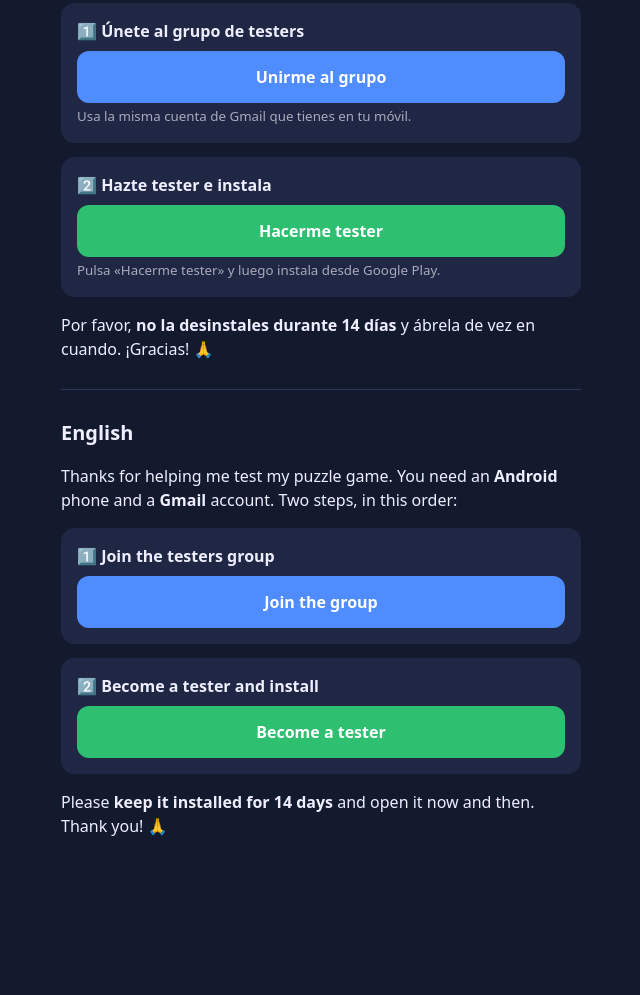
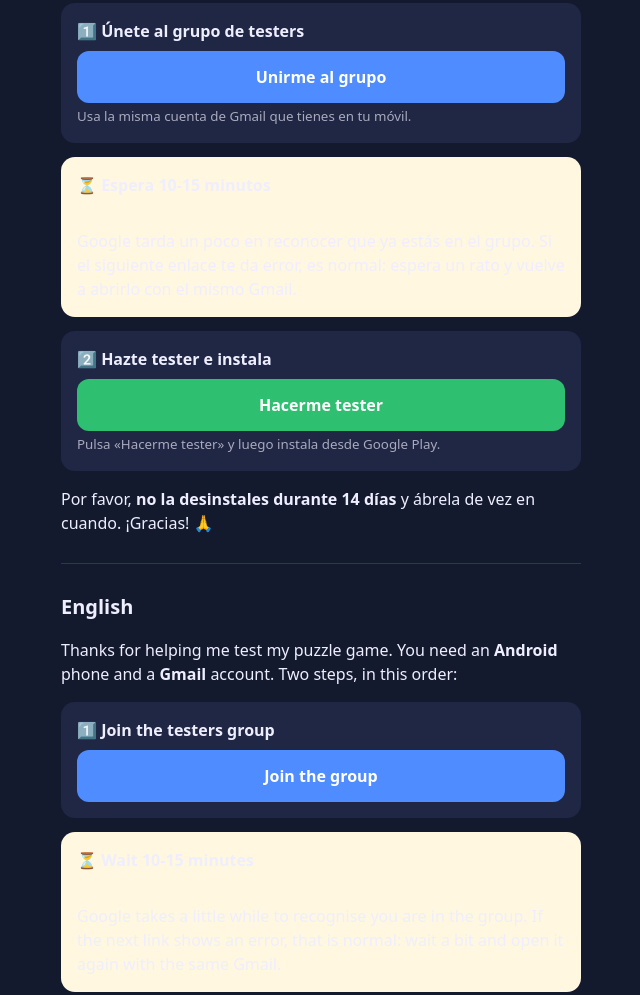
Before and after one commit to a-calle/threadlings, a website: page docs/testers.html in a window 1280 px wide. Shown: the part 172-1167 px from the top of the page, without its empty margins (319-959 px from the left). Before the commit the page ends 1050 px from the top, so only its background shows below. Drawn offline with Linux system fonts and the light colour scheme.

Commit message:
Testers page: add wait notice after joining the group
Co-Authored-By: Claude Sonnet 5.5 <noreply@anthropic.com>
Claude-Session: https://claude.ai/code/session_01G79nbE6AeautgyyNAvMV6P

```diff
--- a/docs/testers.html
+++ b/docs/testers.html
@@ -19,6 +19,7 @@ hr{border:0;border-top:1px solid #2c3560;margin:28px 0}
 <div class="step"><b>1️⃣ Únete al grupo de testers</b>
 <a class="btn" href="https://groups.google.com/g/threadlings-testers">Unirme al grupo</a>
 <small>Usa la misma cuenta de Gmail que tienes en tu móvil.</small></div>
+<div class="step" style="background:#fff7e0;border-color:#f0c050"><b>⏳ Espera 10-15 minutos</b><br>Google tarda un poco en reconocer que ya estás en el grupo. Si el siguiente enlace te da error, es normal: espera un rato y vuelve a abrirlo con el mismo Gmail.</div>
 <div class="step"><b>2️⃣ Hazte tester e instala</b>
 <a class="btn g" href="https://play.google.com/apps/testing/com.educacc.threadlings">Hacerme tester</a>
 <small>Pulsa «Hacerme tester» y luego instala desde Google Play.</small></div>
@@ -27,6 +28,7 @@ hr{border:0;border-top:1px solid #2c3560;margin:28px 0}
 <h1 style="font-size:20px">English</h1>
 <p>Thanks for helping me test my puzzle game. You need an <b>Android</b> phone and a <b>Gmail</b> account. Two steps, in this order:</p>
 <div class="step"><b>1️⃣ Join the testers group</b><a class="btn" href="https://groups.google.com/g/threadlings-testers">Join the group</a></div>
+<div class="step" style="background:#fff7e0;border-color:#f0c050"><b>⏳ Wait 10-15 minutes</b><br>Google takes a little while to recognise you are in the group. If the next link shows an error, that is normal: wait a bit and open it again with the same Gmail.</div>
 <div class="step"><b>2️⃣ Become a tester and install</b><a class="btn g" href="https://play.google.com/apps/testing/com.educacc.threadlings">Become a tester</a></div>
 <p>Please <b>keep it installed for 14 days</b> and open it now and then. Thank you! 🙏</p>
 </main></body></html>
```
